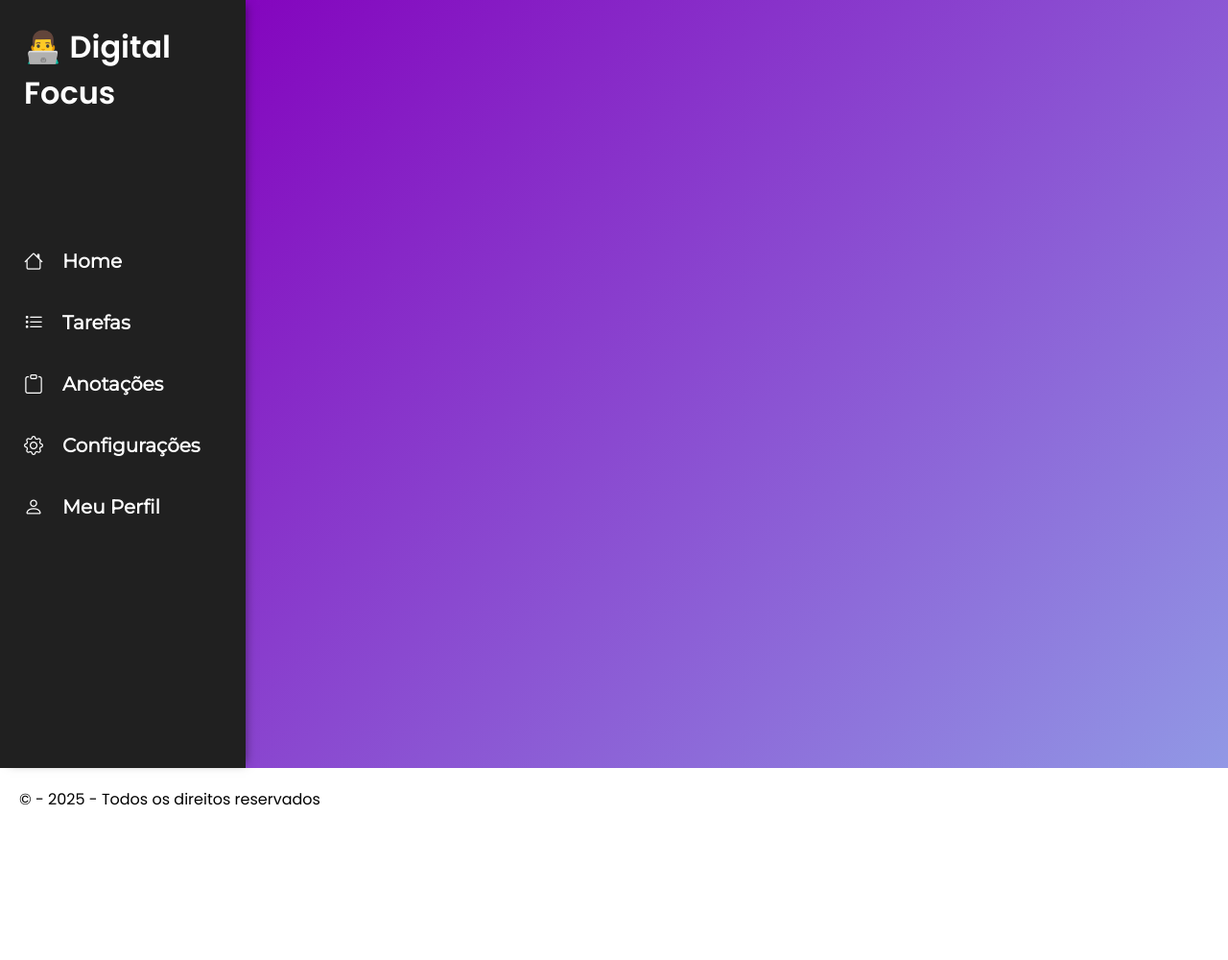
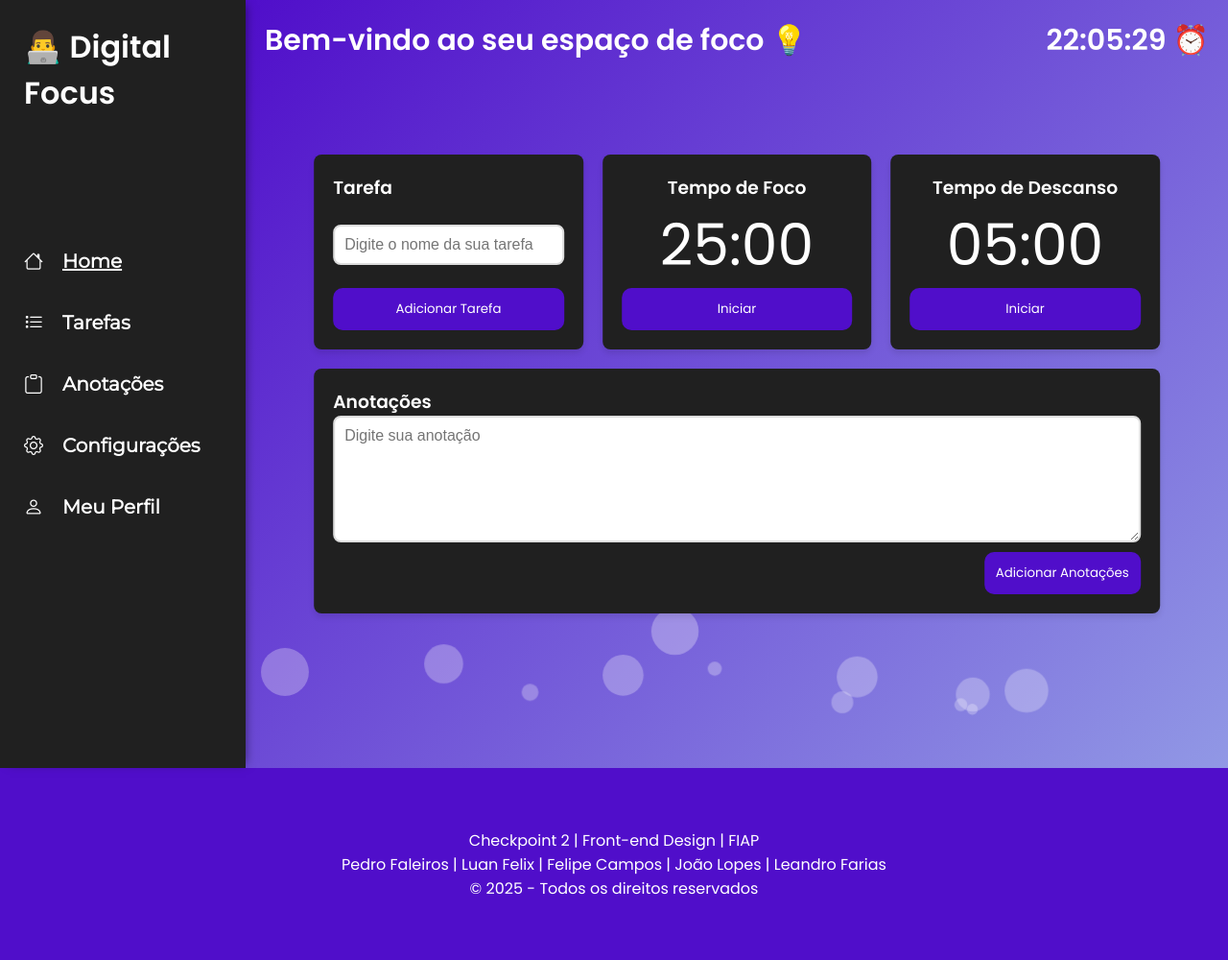
Before and after one commit to pedrofaleirosss/digital-focus, a plain HTML site: page index.html in a window 1280 px wide. Shown: the whole page at 96% size. Drawn offline with nearby package versions, Linux system fonts and the light colour scheme.

Commit message:
Colocando algumas funcionalidades

```diff
--- a/index.html
+++ b/index.html
@@ -3,8 +3,9 @@
   <head>
     <meta charset="UTF-8" />
     <meta name="viewport" content="width=device-width, initial-scale=1.0" />
-    <title>Checkpoint 2 - Front-end</title>
+    <title>Digital Focus | Home</title>
     <link rel="stylesheet" href="src/css/estilo.css" />
+    <script src="./src/js/script.js" defer></script>
     <link rel="preconnect" href="https://fonts.googleapis.com" />
     <link rel="preconnect" href="https://fonts.gstatic.com" crossorigin />
     <link
@@ -17,38 +18,38 @@
     />
   </head>
   <body>
-    <div id="container">
+    <div class="container">
       <main>
         <aside>
-          <h2 id="titulo">👨‍💻 Digital Focus</h2>
+          <h2 class="logo">👨‍💻 Digital Focus</h2>
           <nav>
-            <ul id="menu-lateral">
-              <li class="item-menu">
-                <a href="#">
+            <ul class="menu-lateral">
+              <li class="item-menu" style="text-decoration: underline">
+                <a href="/">
                   <span class="icon"><i class="bi bi-house"></i></span>
                   <span>Home</span>
                 </a>
               </li>
               <li class="item-menu">
-                <a href="#">
+                <a href="./src/pages/tarefas.html">
                   <span class="icon"><i class="bi bi-list-task"></i></span>
                   <span>Tarefas</span>
                 </a>
               </li>
               <li class="item-menu">
-                <a href="#">
+                <a href="./src/pages/anotacoes.htm">
                   <span class="icon"><i class="bi bi-clipboard"></i></span>
                   <span>Anotações</span>
                 </a>
               </li>
               <li class="item-menu">
-                <a href="#">
+                <a href="./src/pages/configuracoes.html">
                   <span class="icon"><i class="bi bi-gear"></i></span>
                   <span>Configurações</span>
                 </a>
               </li>
               <li class="item-menu">
-                <a href="#">
+                <a href="./src/pages/meu-perfil.html">
                   <span class="icon"><i class="bi bi-person"></i></span>
                   <span>Meu Perfil</span>
                 </a>
@@ -56,10 +57,59 @@
             </ul>
           </nav>
         </aside>
-        <section id="conteudo"></section>
+
+        <section class="conteudo">
+          <div class="conteudo-titulos">
+            <h1 class="titulo">Bem-vindo ao seu espaço de foco 💡</h1>
+            <h1 class="horas">00:00:00</h1>
+          </div>
+
+          <div class="card-container">
+            <div class="card">
+              <h3>Tarefa</h3>
+              <input
+                type="text"
+                placeholder="Digite o nome da sua tarefa"
+                class="campo-texto"
+              />
+              <button class="botao">Adicionar Tarefa</button>
+            </div>
+
+            <div class="card" style="text-align: center">
+              <h3>Tempo de Foco</h3>
+              <p class="relogio-pomodoro" id="tempo-foco">25:00</p>
+              <button class="botao">Iniciar</button>
+            </div>
+
+            <div class="card" style="text-align: center">
+              <h3>Tempo de Descanso</h3>
+              <p class="relogio-pomodoro" id="tempo-descanso">05:00</p>
+              <button class="botao">Iniciar</button>
+            </div>
+
+            <div class="card">
+              <h3>Anotações</h3>
+              <textarea
+                name="anotacoes"
+                placeholder="Digite sua anotação"
+                class="campo-texto"
+                rows="6"
+              ></textarea>
+              <div class="botao-container">
+                <button class="botao">Adicionar Anotações</button>
+              </div>
+            </div>
+          </div>
+        </section>
       </main>
-      <footer>
-        <p>&copy; - 2025 - Todos os direitos reservados</p>
+
+      <footer class="rodape">
+        <p>Checkpoint 2 | Front-end Design | FIAP</p>
+        <p>
+          Pedro Faleiros | Luan Felix | Felipe Campos | João Lopes | Leandro
+          Farias
+        </p>
+        <p>&copy; 2025 - Todos os direitos reservados</p>
       </footer>
     </div>
   </body>
--- a/src/css/estilo.css
+++ b/src/css/estilo.css
@@ -9,24 +9,19 @@ body {
   font-family: "Poppins", sans-serif;
 }
 
-#container {
+.container {
   display: flex;
   flex-direction: column;
 }
 
-#titulo {
+.logo {
   color: white;
   font-size: 32px;
 }
 
-#container main {
+.container main {
   width: 100%;
   display: flex;
-}
-
-#conteudo {
-  width: 80%;
-  background: linear-gradient(135deg, rgb(132, 5, 190), #9198e5);
 }
 
 aside {
@@ -40,7 +35,7 @@ aside {
   z-index: 100;
 }
 
-#menu-lateral {
+.menu-lateral {
   display: flex;
   flex-direction: column;
   position: absolute;
@@ -57,7 +52,7 @@ aside {
 
 .item-menu:hover {
   opacity: 50%;
-  transform: scale(1.1);
+  transform: scale(1.05);
 }
 
 .item-menu a {
@@ -68,12 +63,6 @@ aside {
   align-items: center;
   font-weight: 600;
   font-size: 20px;
-}
-
-footer {
-  width: 100%;
-  height: 200px;
-  padding: 20px;
 }
 
 ::-webkit-scrollbar {
@@ -90,3 +79,127 @@ footer {
 ::-webkit-scrollbar-track {
   background-color: #202020;
 }
+
+.bubble {
+  position: absolute;
+  bottom: -100px;
+  border-radius: 50%;
+  opacity: 0.2;
+  background: white;
+  animation: float 25s linear infinite;
+}
+
+@keyframes float {
+  0% {
+    transform: translateY(0) scale(1);
+    opacity: 0.2;
+  }
+  50% {
+    opacity: 0.4;
+  }
+  100% {
+    transform: translateY(-110vh) scale(1.2);
+    opacity: 0;
+  }
+}
+
+.conteudo {
+  width: 80%;
+  background: linear-gradient(135deg, rgb(80, 14, 202), #9198e5);
+  padding: 20px;
+  color: white;
+  position: relative;
+}
+
+.conteudo-titulos {
+  display: flex;
+  justify-content: space-between;
+  font-size: 20px;
+}
+
+.card-container {
+  display: grid;
+  grid-template-columns: repeat(3, 1fr); /* 2 colunas na primeira linha */
+  grid-template-rows: auto auto; /* 2 linhas, uma para cada conjunto de cards */
+  gap: 20px;
+  padding: 20px;
+  width: 90%;
+  max-width: 1200px;
+  position: absolute;
+  top: 50%;
+  left: 50%;
+  transform: translate(-50%, -50%);
+  z-index: 50;
+}
+
+.card {
+  background-color: #202020;
+  border-radius: 8px;
+  box-shadow: 0 4px 6px rgba(0, 0, 0, 0.1);
+  padding: 20px;
+  transition: transform 0.3s ease;
+  z-index: 50;
+  display: flex;
+  flex-direction: column;
+  justify-content: space-between;
+}
+
+.card:nth-child(4) {
+  grid-column: span 3;
+}
+
+.card:hover {
+  transform: translateY(-10px);
+}
+
+.campo-texto {
+  width: 100%;
+  padding: 10px;
+  font-size: 1rem;
+  border: 2px solid #ddd;
+  border-radius: 8px;
+  outline: none;
+  transition: all 0.3s ease;
+  background-color: #fff;
+  color: #333;
+  font-family: "Montserat", sans-serif;
+}
+
+.botao-container {
+  display: flex;
+  justify-content: flex-end;
+  width: 100%;
+  margin-top: 10px;
+}
+
+.botao {
+  padding: 12px;
+  color: white;
+  font-family: "Poppins", sans-serif;
+  background-color: rgb(80, 14, 202);
+  border: none;
+  border-radius: 10px;
+  cursor: pointer;
+  transition: background-color 0.3s;
+}
+
+.botao:hover {
+  background-color: rgb(97, 41, 199);
+}
+
+.relogio-pomodoro {
+  font-size: 60px;
+}
+
+.rodape {
+  width: 100%;
+  height: 200px;
+  padding: 20px;
+  background-color: rgb(80, 14, 202);
+  color: white;
+  text-align: center;
+  display: flex;
+  justify-content: center;
+  align-items: center;
+  flex-direction: column;
+}
--- a/src/js/script.js
+++ b/src/js/script.js
@@ -0,0 +1,32 @@
+// Criar várias bolhas com tamanhos e posições diferentes
+for (let i = 0; i < 15; i++) {
+  const bubble = document.createElement("div");
+  bubble.classList.add("bubble");
+  const size = Math.random() * 40 + 10;
+  bubble.style.width = `${size}px`;
+  bubble.style.height = `${size}px`;
+  bubble.style.left = `${Math.random() * 100}%`;
+  bubble.style.animationDuration = `${20 + Math.random() * 10}s`;
+  document.body.appendChild(bubble);
+}
+
+function atualizarHora() {
+  const agora = new Date();
+  const horas = String(agora.getHours()).padStart(2, "0");
+  const minutos = String(agora.getMinutes()).padStart(2, "0");
+  const segundos = String(agora.getSeconds()).padStart(2, "0");
+
+  const horaFormatada = `${horas}:${minutos}:${segundos} ⏰`;
+
+  // Seleciona todos os elementos com a classe "hora"
+  const elementosHora = document.querySelectorAll(".horas");
+
+  // Atualiza cada um
+  elementosHora.forEach((el) => {
+    el.textContent = horaFormatada;
+  });
+}
+
+// Atualiza a cada segundo
+setInterval(atualizarHora, 1000);
+atualizarHora(); // Atualiza imediatamente ao carregar
```
Also changed, not shown: src/pages/anotacoes.htm (added, +79 -0 lines), src/pages/configuracoes.html (added, +79 -0 lines), src/pages/meu-perfil.html (added, +79 -0 lines), src/pages/tarefas.html (added, +79 -0 lines).
